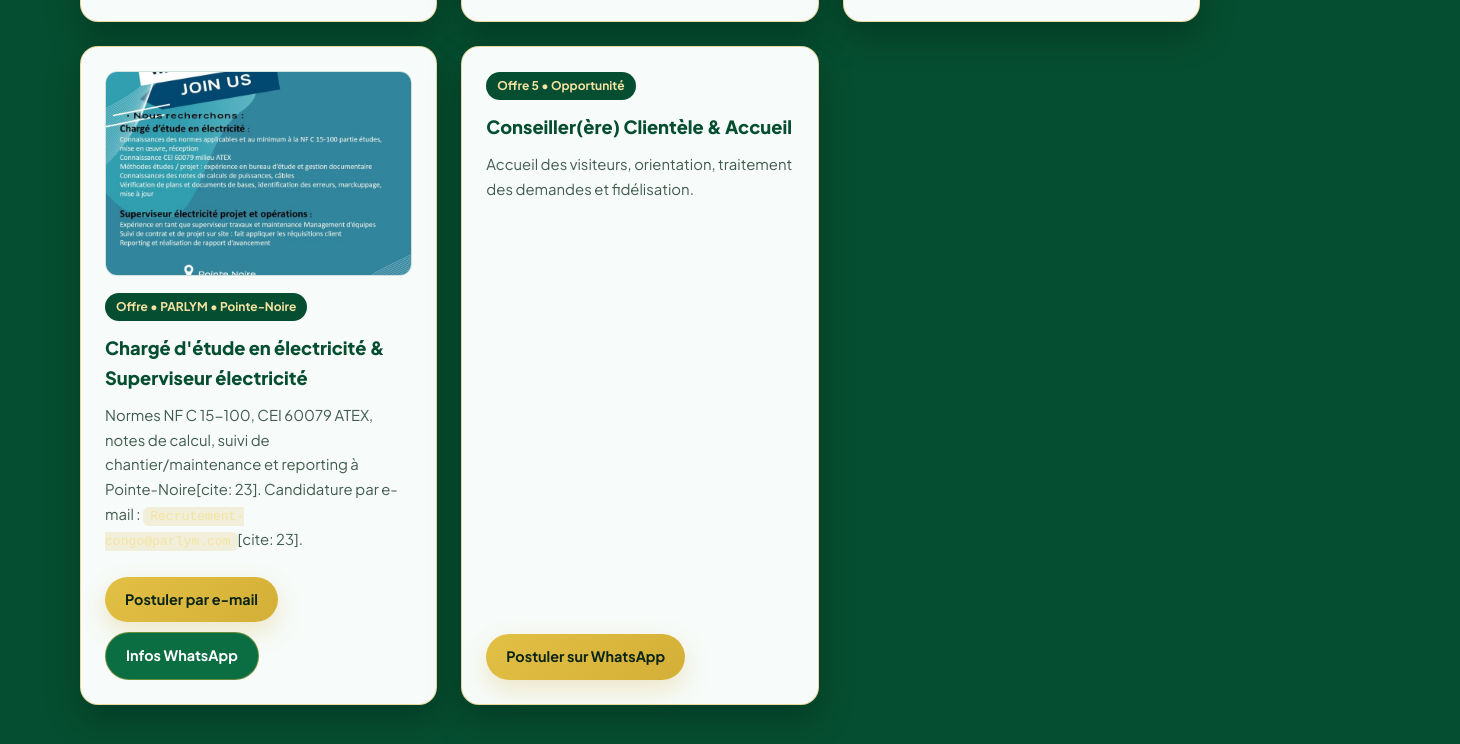
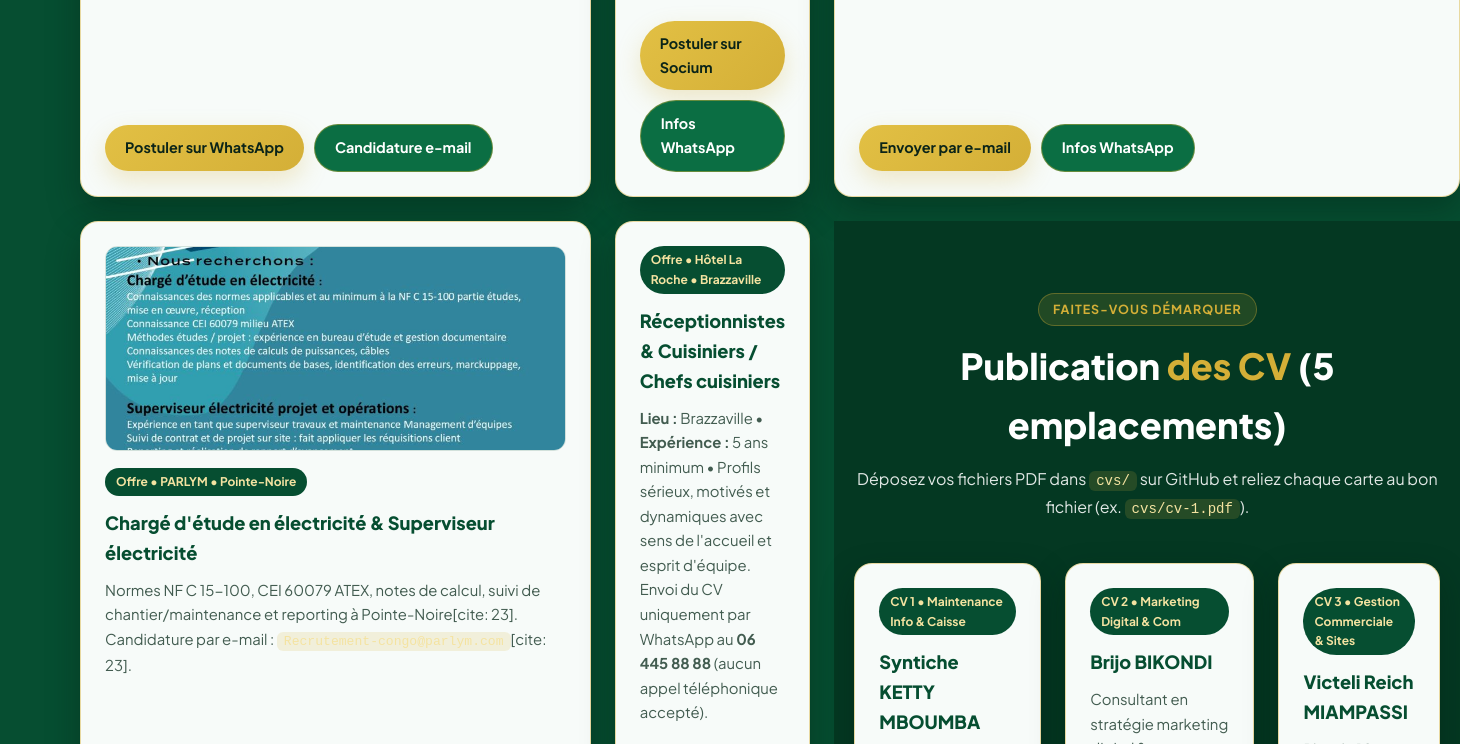
Before and after one commit to brijo242-max/Sossa-Kissalu, a plain HTML site: page index.html in a window 1280 px wide. Shown: the part 2176-2920 px from the top of the page, 1460 px wide, since content can reach past the window. Drawn offline with Linux system fonts and the light colour scheme; files whose address does not match are found by name.

Commit message:
Update index.html

```diff
--- a/index.html
+++ b/index.html
@@ -689,22 +689,24 @@
             </a>
           </div>
         </article>
-        <!-- OFFRE 5 -->
+        <!-- OFFRE : HÔTEL LA ROCHE (BRAZZAVILLE) -->
         <article class="card">
           <div>
-            <span class="pill">Offre 5 • Opportunité</span>
-            <h3>Conseiller(ère) Clientèle &amp; Accueil</h3>
-            <p>Accueil des visiteurs, orientation, traitement des demandes et fidélisation.</p>
+            <span class="pill">Offre • Hôtel La Roche • Brazzaville</span>
+            <h3>Réceptionnistes &amp; Cuisiniers / Chefs cuisiniers</h3>
+            <p>
+              <strong>Lieu :</strong> Brazzaville • <strong>Expérience :</strong> 5 ans minimum • Profils sérieux, motivés et dynamiques avec sens de l'accueil et esprit d'équipe. Envoi du CV uniquement par WhatsApp au <strong>06 445 88 88</strong> (aucun appel téléphonique accepté).
+            </p>
           </div>
           <div class="card-actions">
-            <a href="https://wa.me/242044190188?text=Bonjour%20Sossa%20Kissalu%2C%20je%20postule%20à%20l'Offre%205%20:%20Conseiller(ère)%20Clientèle." target="_blank" rel="noopener" class="btn btn-gold">
-              Postuler sur WhatsApp
+            <a href="https://wa.me/242064458888?text=Bonjour%20Hôtel%20La%20Roche%2C%20je%20souhaite%20transmettre%20mon%20CV%20suite%20à%20votre%20offre%20d'emploi%20vue%20sur%20Sossa%20Kissalu." target="_blank" rel="noopener" class="btn btn-gold">
+              Envoyer CV WhatsApp (06 445 88 88)
+            </a>
+            <a href="https://wa.me/242044190188?text=Bonjour%20Sossa%20Kissalu%2C%20je%20souhaite%20des%20infos%20sur%20l'offre%20de%20l'Hôtel%20La%20Roche%20à%20Brazzaville." target="_blank" rel="noopener" class="btn btn-emerald">
+              Infos Sossa Kissalu
             </a>
           </div>
         </article>
-      </div>
-    </div>
-  </section>
 
   <!-- SECTION 4 : PUBLICATION DES CV (5 EMPLACEMENTS) -->
   <section id="cvs" class="alt-band">
```
